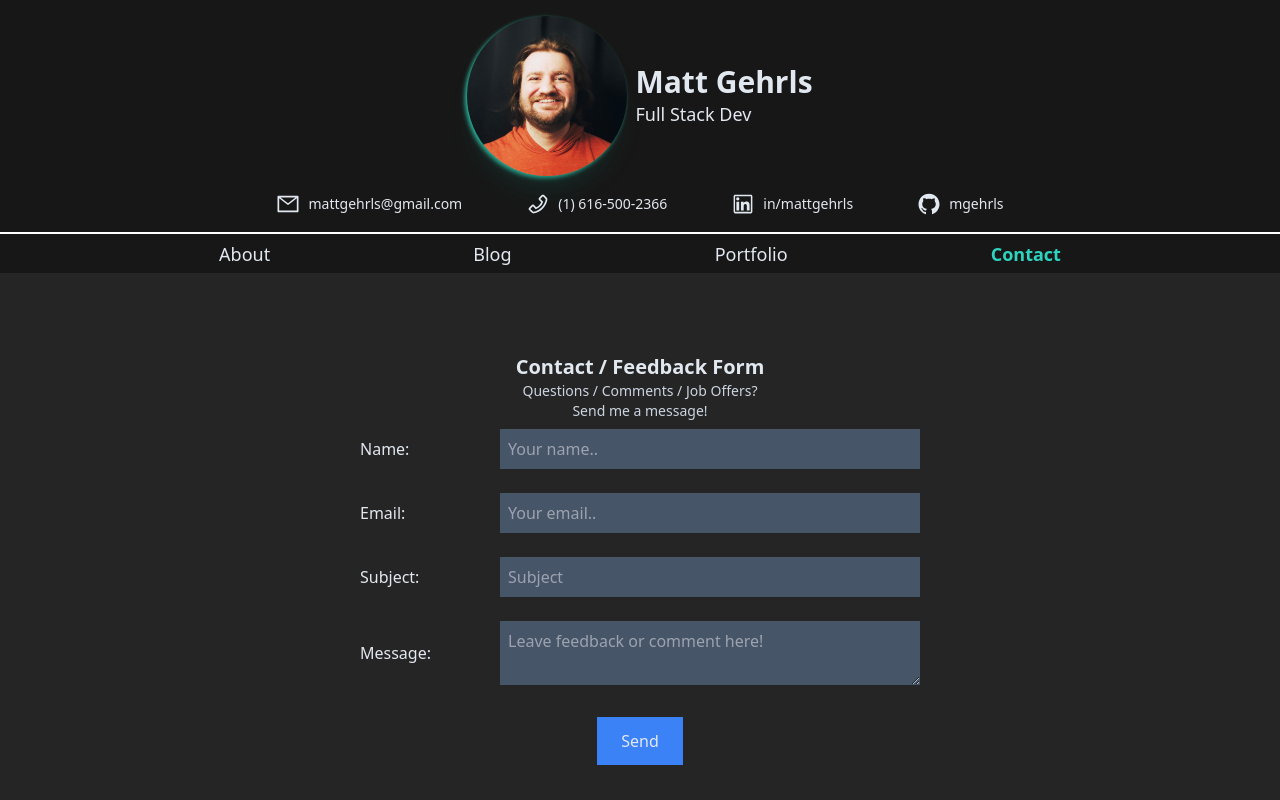
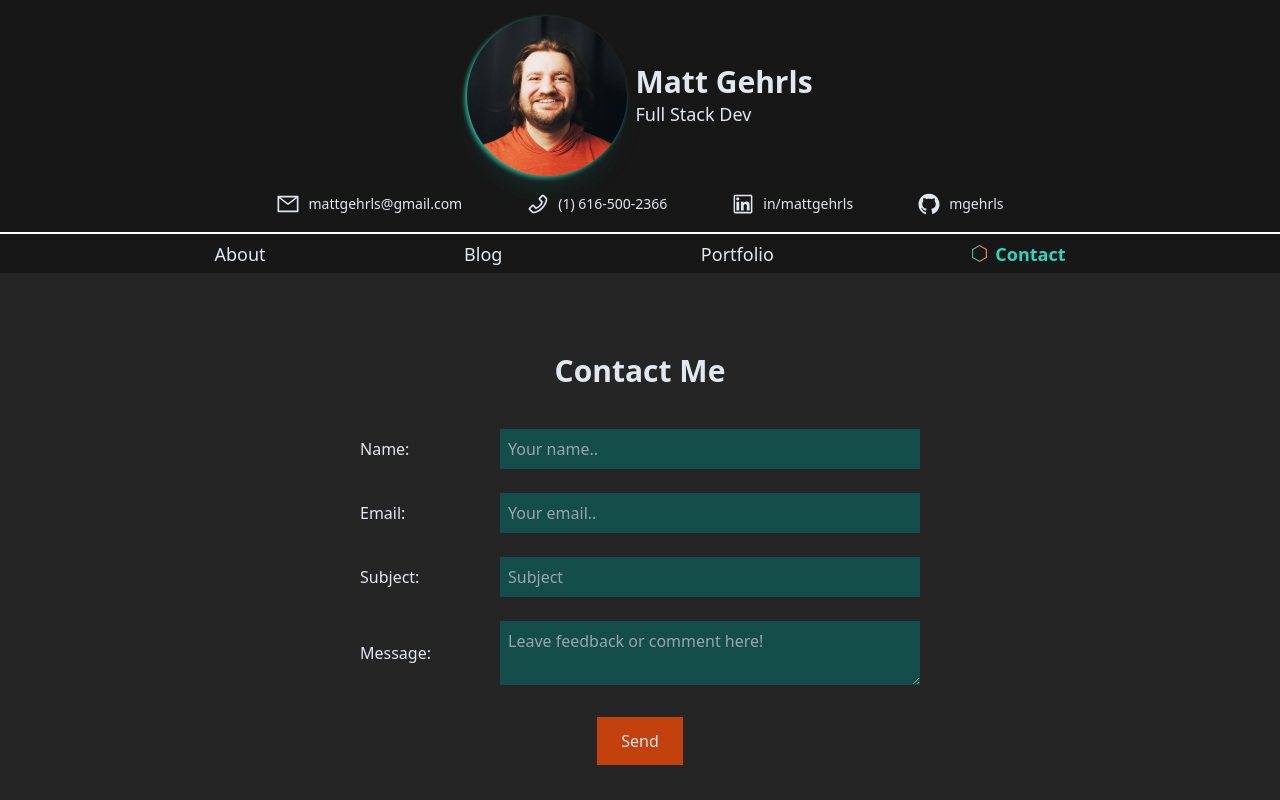
Before and after one commit to mgehrls/mattgehrls, a Next.js app: page /contact in a window 1280 px wide. Built offline with nearby package versions, Linux system fonts and the light colour scheme.

Commit message:
contact page, nav hex, svg/next compatability

```diff
--- /dev/null
+++ b/components/EmptyHex.tsx
@@ -0,0 +1,30 @@
+export default function EmptyHex() {
+  return (
+    <svg
+      width="15"
+      height="327"
+      viewBox="0 0 283 327"
+      fill="none"
+      xmlns="http://www.w3.org/2000/svg"
+    >
+      <path
+        d="M11.757 88.5928L141.5 13.6857L271.243 88.5928V238.407L141.5 313.314L11.757 238.407V88.5928Z"
+        stroke="url(#paint0_linear_1_13)"
+        stroke-width="22"
+      />
+      <defs>
+        <linearGradient
+          id="paint0_linear_1_13"
+          x1="274.763"
+          y1="163.5"
+          x2="-21.016"
+          y2="163.5"
+          gradientUnits="userSpaceOnUse"
+        >
+          <stop offset="0.15" stop-color="#EB874E" />
+          <stop offset="1" stop-color="#2CC0A5" />
+        </linearGradient>
+      </defs>
+    </svg>
+  );
+}
--- a/components/LayoutWrapper.tsx
+++ b/components/LayoutWrapper.tsx
@@ -18,11 +18,11 @@ const LayoutWrapper = ({ children }: LayoutWrapperProps) => (
         </div>
         <div
           style={{ backgroundColor: "#171717" }}
-          className="order-3 md:order-2 fixed md:static bottom-0 left-0 w-full z-50"
+          className="transition-all duration-500 order-3 md:order-2 fixed md:static bottom-0 left-0 w-full z-50"
         >
           <Navbar />
         </div>
-        <div className="order-2 flex-1 lg:order-3 py-24 md:py-12">
+        <div className="transition-all duration-500 order-2 flex-1 lg:order-3 py-24 md:py-12">
           <AnimatePresence>
             <motion.div
               initial={{ opacity: 0, y: 15 }}
--- a/components/LogoSection.tsx
+++ b/components/LogoSection.tsx
@@ -13,7 +13,7 @@ export default function LogoSection() {
     "place-self-center transition-all delay-75 duration-500 ease-in-out scale-50 xl:scale-100 hover:scale-75 focus:scale-75 xl:hover:scale-125 xl:focus:scale-125 z-0";
   return (
     <div className="flex flex-col">
-      <h3 className="py-4 xl:py-20 text-xl sm:text-2xl lg:text-5xl text-center font-bold">
+      <h3 className="transition-all duration-500 py-4 xl:py-20 text-xl sm:text-2xl lg:text-5xl text-center font-bold">
         Tech I use
       </h3>
       <div className="grid grid-flow-row grid-cols-2 md:grid-cols-3 max-w-screen lg:gap-y-16 z-0">
--- a/components/Navbar.tsx
+++ b/components/Navbar.tsx
@@ -1,6 +1,8 @@
 import { usePathname } from "next/navigation";
 import { motion } from "framer-motion";
 import Link from "next/link";
+
+import EmptyHex from "./EmptyHex";
 
 const links = [
   { href: "/", label: "About" },
@@ -17,15 +19,16 @@ const Navbar = () => {
       <nav className="flex max-w-7xl order-3 lg:order-2 h-10 w-full items-center justify-between lg:justify-evenly p-4 border-t border-white">
         {links.map((l) => (
           <li className="list-none" key={l.href}>
-            <motion.div whileHover={{ scale: 1.1 }}>
+            <motion.div whileFocus={{ scale: 1.1 }} whileHover={{ scale: 1.1 }}>
               <Link
                 className={`${
                   l.href === path
-                    ? "text-teal-400 font-bold list-none"
-                    : "list-none text-slate-200"
+                    ? "text-teal-400 font-bold list-none transition-all flex items-center gap-2"
+                    : "list-none text-slate-200 transition-all flex items-center gap-2"
                 } text-lg`}
                 href={l.href}
               >
+                {l.href === path && <EmptyHex />}
                 {l.label}
               </Link>
             </motion.div>
--- a/components/logos/SupabaseLogo.tsx
+++ b/components/logos/SupabaseLogo.tsx
@@ -61,8 +61,8 @@ export default function SupabaseLogo() {
           y2="113.724"
           gradientUnits="userSpaceOnUse"
         >
-          <stop stop-color="#249361" />
-          <stop offset="1" stop-color="#3ECF8E" />
+          <stop stopColor="#249361" />
+          <stop offset="1" stopColor="#3ECF8E" />
         </linearGradient>
         <linearGradient
           id="paint1_linear_132_30"
--- a/components/logos/TailwindLogo.tsx
+++ b/components/logos/TailwindLogo.tsx
@@ -26,8 +26,8 @@ export default function TailwindLogo() {
           y2="7295.3"
           gradientUnits="userSpaceOnUse"
         >
-          <stop stop-color="#2298BD" />
-          <stop offset="1" stop-color="#0ED7B5" />
+          <stop stopColor="#2298BD" />
+          <stop offset="1" stopColor="#0ED7B5" />
         </linearGradient>
         <clipPath id="clip0_132_2">
           <rect width="512" height="64" fill="white" />
--- a/pages/contact/index.tsx
+++ b/pages/contact/index.tsx
@@ -46,14 +46,11 @@ export default function Contact() {
         exit={{ opacity: 0, y: 15 }}
         className="flex-1 order-2 h-full p-4"
       >
-        <div className="flex justify-center items-center">
+        <div className="flex h-full justify-center items-center">
           {!submitted ? (
-            <div className="flex flex-col items-center justify-center max-w-xl w-screen h-full">
-              <h1 className="text-xl font-bold">Contact / Feedback Form</h1>
-              <p className="text-slate-300 text-sm w-3/4 text-center">
-                Questions / Comments / Job Offers?
-                <br /> Send me a message!
-              </p>
+            <div className="flex flex-col items-center justify-center max-w-xl w-screen h-full gap-8">
+              <h1 className="text-3xl font-bold">Contact Me</h1>
+
               <form
                 method="post"
                 className="flex flex-col items-start w-full gap-2"
@@ -61,7 +58,7 @@ export default function Contact() {
                 <div className="flex items-center justify-between w-full p-2">
                   <label htmlFor="name">Name:</label>
                   <input
-                    className="w-3/4 p-2 bg-slate-600 text-slate-100 focus:outline-none"
+                    className="w-3/4 p-2 bg-teal-900 text-slate-100 focus:outline-none"
                     type="text"
                     id="name"
                     name="name"
@@ -73,7 +70,7 @@ export default function Contact() {
                 <div className="flex items-center justify-between w-full p-2">
                   <label htmlFor="email">Email:</label>
                   <input
-                    className="w-3/4 p-2 bg-slate-600 text-slate-100 focus:outline-none"
+                    className="w-3/4 p-2 bg-teal-900 text-slate-100 focus:outline-none"
                     type="text"
                     id="email"
                     name="email"
@@ -85,7 +82,7 @@ export default function Contact() {
                 <div className="flex items-center justify-between w-full p-2">
                   <label htmlFor="subject">Subject:</label>
                   <input
-                    className="w-3/4 p-2 bg-slate-600 text-slate-100 focus:outline-none"
+                    className="w-3/4 p-2 bg-teal-900 text-slate-100 focus:outline-none"
                     type="text"
                     id="subject"
                     name="subject"
@@ -97,7 +94,7 @@ export default function Contact() {
                 <div className="flex items-center justify-between w-full p-2">
                   <label htmlFor="message">Message:</label>
                   <textarea
-                    className="w-3/4 p-2 bg-slate-600 text-slate-100 focus:outline-none"
+                    className="w-3/4 p-2 bg-teal-900 text-slate-100 focus:outline-none"
                     id="message"
                     name="message"
                     placeholder="Leave feedback or comment here!"
@@ -108,7 +105,7 @@ export default function Contact() {
                 <button
                   onClick={handleSubmit}
                   disabled={isSubmitting}
-                  className="self-center mt-4 bg-blue-500 px-6 py-3"
+                  className="transition-all self-center mt-4 px-6 py-3 bg-orange-700 hover:scale-125 hover:rounded-lg hover:font-bold focus:scale-125 focus:rounded-lg focus:font-bold"
                 >
                   {isSubmitting ? "Sending..." : "Send"}
                 </button>
--- a/pages/index.tsx
+++ b/pages/index.tsx
@@ -12,10 +12,22 @@ export default function Home() {
         className="flex-1 order-2 h-full p-4"
       >
         <div className="md:px-4 flex flex-col justify-center items-center gap-20">
-          <h1 className="py-10 sm:py-16 lg:py-40 text-3xl sm:text-5xl lg:text-7xl text-center max-w-sm sm:max-w-lg lg:max-w-4xl">
-            <span className="font-bold text-orange-400">Dynamic</span>,{" "}
-            <span className="italic font-semibold">responsive</span> software w/
-            the latest tech for{" "}
+          <h1 className="transition-all duration-500 py-10 sm:py-16 lg:py-40 text-3xl sm:text-5xl lg:text-7xl text-center max-w-sm sm:max-w-lg lg:max-w-4xl">
+            <span
+              style={{
+                backgroundColor: "#2CC0A5",
+                background:
+                  "linear-gradient(to right, #2CC0A5 42%, #EB874E 100%)",
+                WebkitBackgroundClip: "text",
+                WebkitTextFillColor: "transparent",
+                backgroundClip: "text",
+              }}
+              className="font-bold"
+            >
+              Dynamic
+            </span>
+            , <span className="italic font-semibold">responsive</span> software
+            w/ the latest tech for{" "}
             <span className="underline text-teal-400">web and mobile</span>
           </h1>
           <div
```
Also changed, not shown: components/logos/NodeLogo.tsx (+11 -11 lines).
